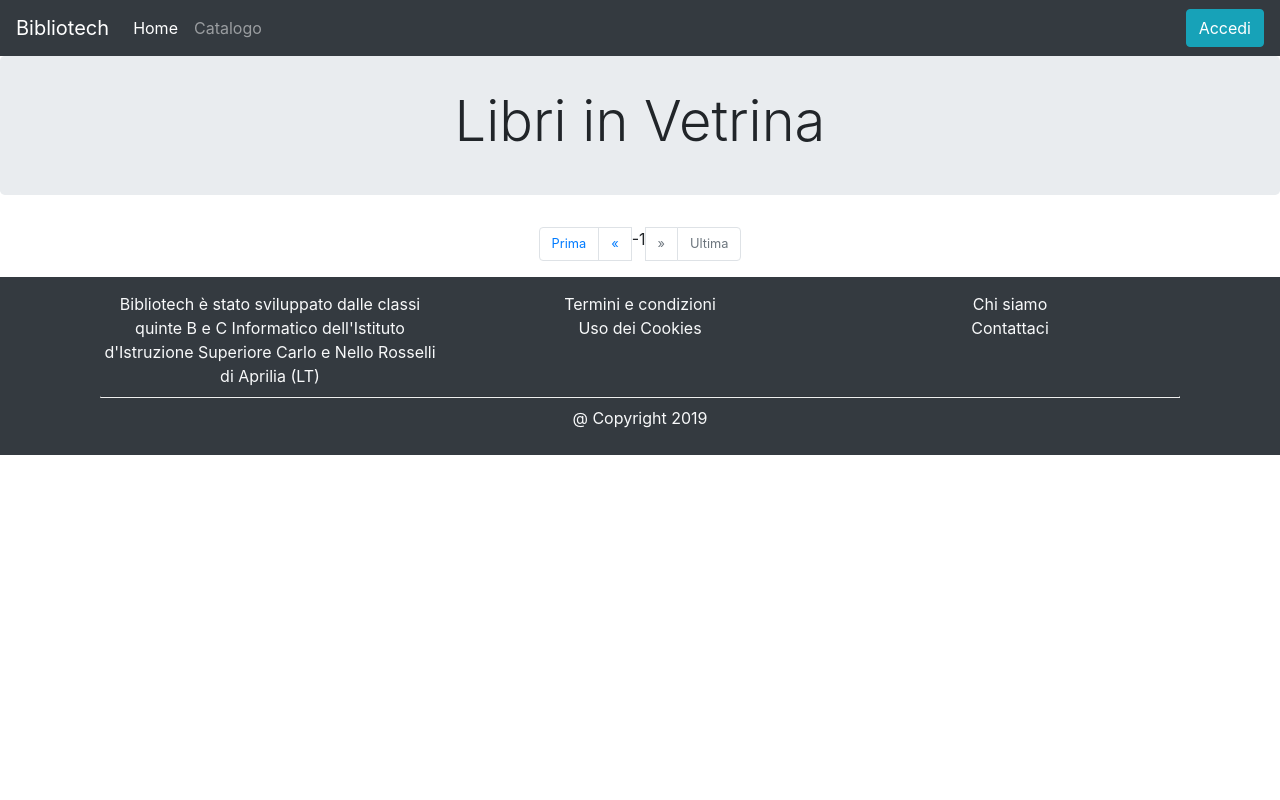
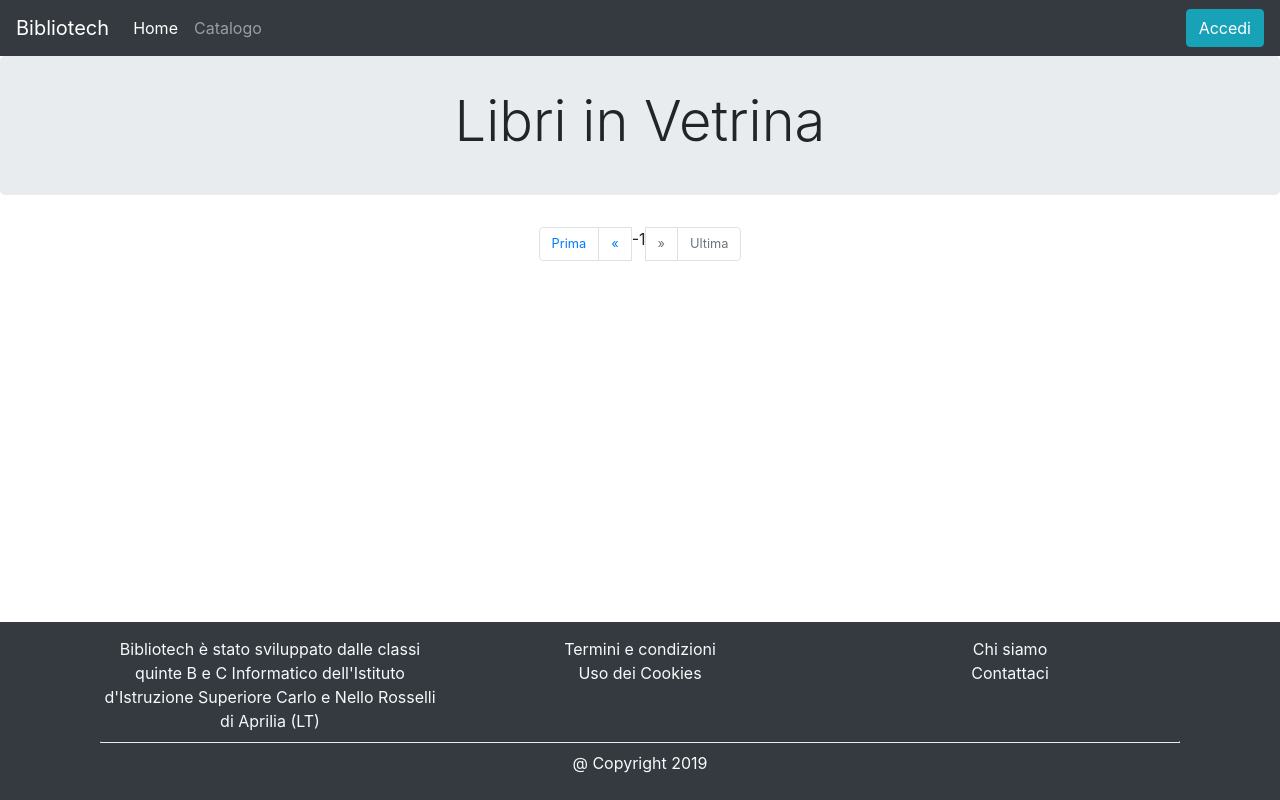
Before and after one commit to Cicim/bibliotech, a PHP site: page /bib2/pages/index.php in a window 1280 px wide. Run offline with PHP 8.4, Linux system fonts and the light colour scheme; data that the repository does not hold is empty; style sheets or scripts are compiled from the project's sources.

Commit message:
Collaborazione VSLS sticky footer

```diff
--- a/css/footer.css
+++ b/css/footer.css
@@ -28,3 +28,6 @@
 
   margin: 0;
 }
+html {
+  height: 100%;
+}
--- a/pages/index.php
+++ b/pages/index.php
@@ -52,5 +52,4 @@
 
         <!-- Pagina del footer importata -->
         <?php include "../views/footer.php"; ?>
-
 </body>
--- a/pages/libro.php
+++ b/pages/libro.php
@@ -27,7 +27,6 @@
         // Se l'ISBN esiste mettilo nella variabile
         $isbn = $_GET["ISBN"];
     }
-    // $isbn = "N000000000128";
 
     // Ottieni i dati sul libro
     $q1 = "SELECT ISBN, Titolo, Descrizione, AnnoPubblicazione From Libri WHERE Libri.ISBN = '$isbn'";
@@ -103,7 +102,6 @@
             </h1>
             <h5 class="display-5 text-center">
                 <?php
-
                 // Controlla se l'isbn è stato reperito
                 // per mostrare il messaggio di errore nel caso
                 // in cui non lo sia stato
@@ -130,7 +128,7 @@
             </h5>
         </div>
 
-        <!-- DISPONIBILITÀ: ~~  -->
+        <!-- Tabella dettagli del libro -->
         <table class="table table-striped mb-5" style="max-width:60%;margin:auto;">
             <tbody>
                 <tr>
```
Lines whose indentation alone changed are shown as unchanged.
